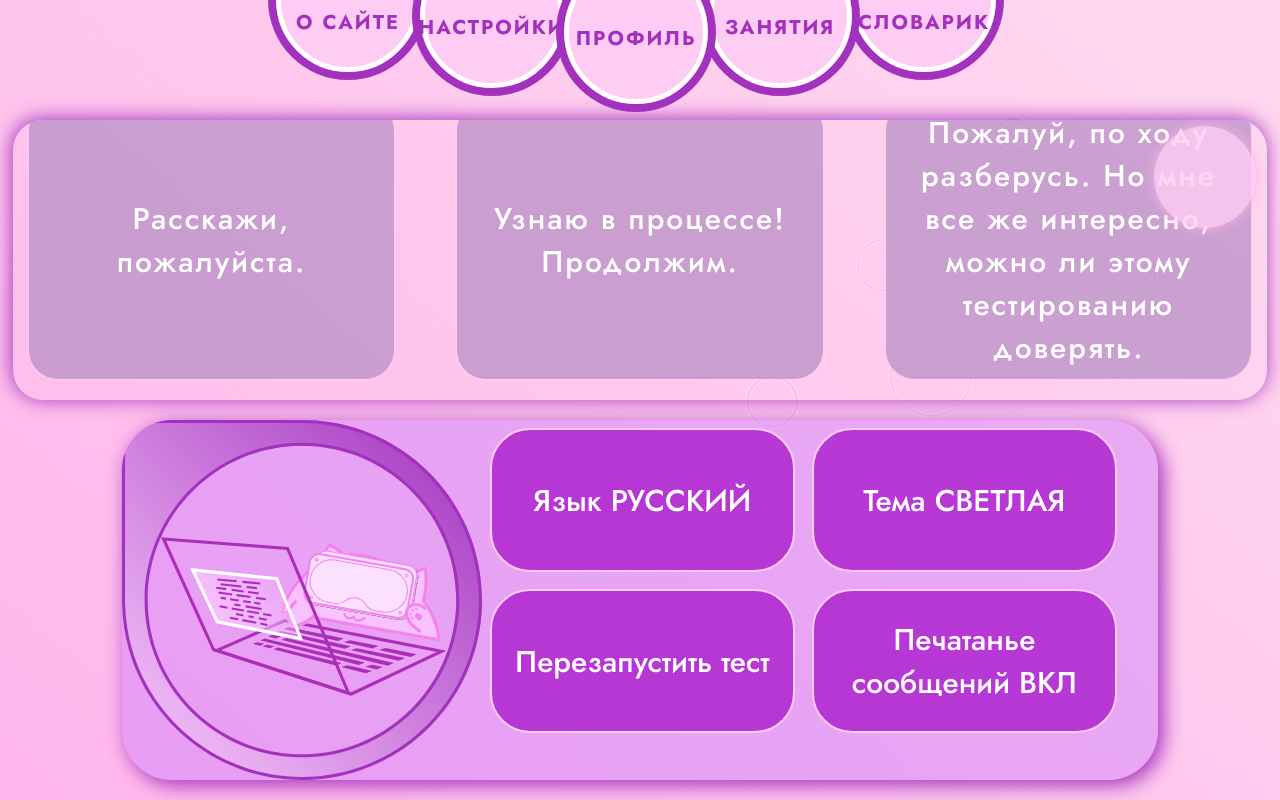
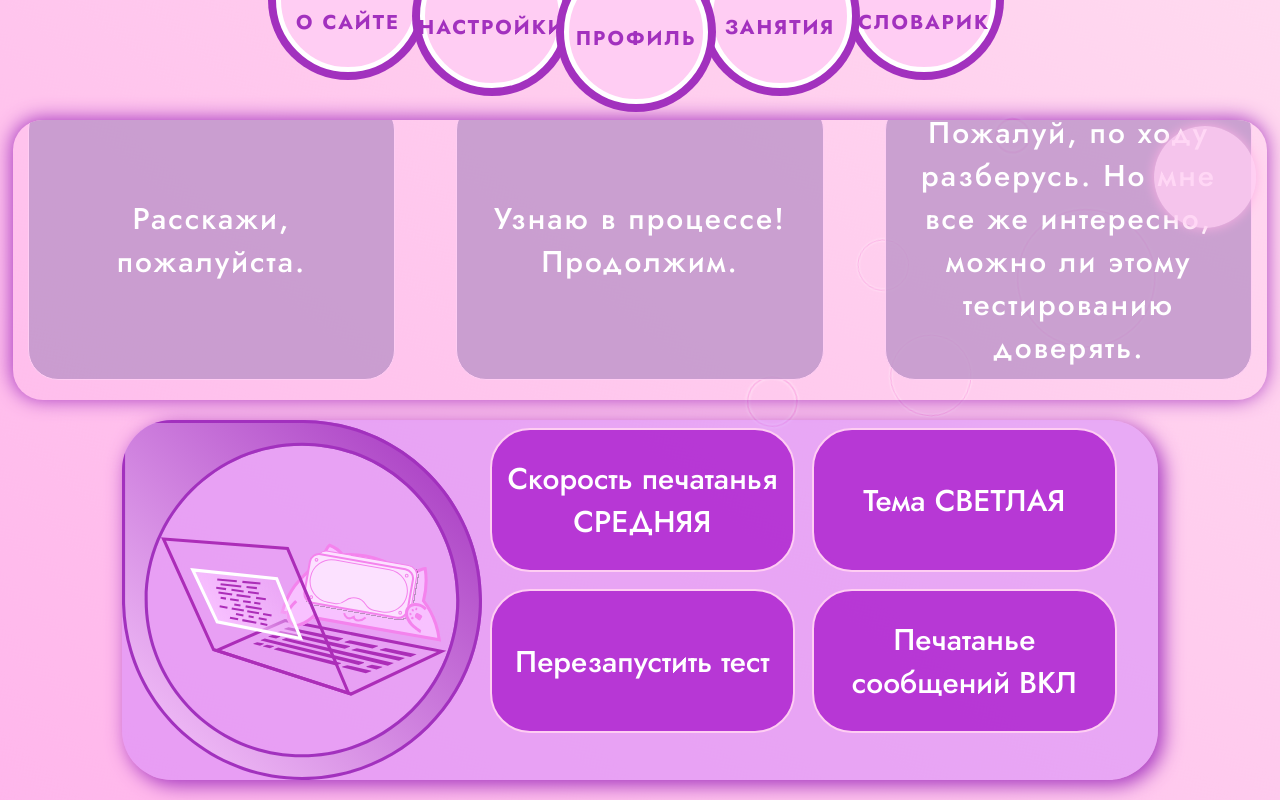
Before and after one commit to bambullbee/RUC, a React app: page / in a window 1280 px wide. Both pictures are taken after a click on the button "НАСТРОЙКИ". Shown: the top 800 px of the page. Built offline with nearby package versions, Linux system fonts and the light colour scheme.

Commit message:
Bugs was fixed, app was prepared for new feature of controlling typing speed

```diff
--- a/src/app/App.tsx
+++ b/src/app/App.tsx
@@ -24,12 +24,6 @@ const App = () => {
   const dispatch = useDispatch();
   useEffect(() => {
     function resizeHandler() {
-      //resizer works only with this console.log...
-      console.log(
-        window.innerWidth > 992,
-        window.innerWidth / window.innerHeight < 2,
-        currentLocation
-      );
       if (
         window.innerWidth > 992 &&
         window.innerWidth / window.innerHeight < 2
--- a/src/app/features/mainStateSlice.tsx
+++ b/src/app/features/mainStateSlice.tsx
@@ -1,6 +1,4 @@
 import { createSlice, PayloadAction } from "@reduxjs/toolkit";
-
-import { initialMainState } from "@/shared/types";
 
 const body = document.querySelector("body");
 
@@ -12,10 +10,17 @@ if (theme === "dark") {
   body.classList.add("dark");
 }
 
+type initialMainState = {
+  theme: "dark" | "light";
+  personality: string;
+  typingSpeed: 0.5 | 1 | 1.5;
+  isTyping: boolean;
+};
+
 const initialState: initialMainState = {
   theme,
   personality: "human",
-  language: "russian",
+  typingSpeed: 1,
   isTyping: true,
 };
 
@@ -34,8 +39,12 @@ const mainStateSlice = createSlice({
     changePersonality(state, action: PayloadAction<string>) {
       state.personality = action.payload;
     },
-    changeLanguage(state, action: PayloadAction<"russian" | "kitties">) {
-      state.language = action.payload;
+    changeTypingSpeed(state) {
+      if (state.typingSpeed === 1.5) {
+        state.typingSpeed = 0.5;
+      } else {
+        state.typingSpeed += 0.5;
+      }
     },
     changeIsTyping(state, action: PayloadAction<boolean>) {
       state.isTyping = action.payload;
@@ -46,8 +55,8 @@ const mainStateSlice = createSlice({
 export const {
   changeTheme,
   changeIsTyping,
-  changeLanguage,
   changePersonality,
+  changeTypingSpeed,
 } = mainStateSlice.actions;
 
 export default mainStateSlice.reducer;
--- a/src/app/features/profileSlice.ts
+++ b/src/app/features/profileSlice.ts
@@ -65,7 +65,7 @@ const profileSlice = createSlice({
       ];
     },
     changeLoyalty(state, action: PayloadAction<number>) {
-      state.loyalty = action.payload;
+      state.loyalty += action.payload;
     },
     changeVisibility(state) {
       state.isVisible = !state.isVisible;
--- a/src/widgets/messanger/UI/Answer.tsx
+++ b/src/widgets/messanger/UI/Answer.tsx
@@ -8,7 +8,11 @@ import React, {
 import { processStringBySex } from "../features/processStringBySex";
 import { useDispatch, useSelector } from "react-redux";
 import { RootState } from "@/app/store";
-import { changeSex, changeSpecies } from "@/app/features/profileSlice";
+import {
+  changeLoyalty,
+  changeSex,
+  changeSpecies,
+} from "@/app/features/profileSlice";
 
 interface answerI {
   text: string;
@@ -74,6 +78,8 @@ const Answer = memo(
               if (extra) {
                 if (extra.t === "state") {
                   dispatch(extra.fn(extra.arg));
+                } else if (extra.t === "rate") {
+                  dispatch(changeLoyalty(extra.v));
                 }
               }
               if (extra?.t === "input" && species.length === 0) {
--- a/src/widgets/widget/UI/SettingsUI/LanguageButton.tsx
+++ b/src/widgets/widget/UI/SettingsUI/LanguageButton.tsx
@@ -1,23 +1,26 @@
 import { useDispatch, useSelector } from "react-redux";
 
-import { changeLanguage } from "@/app/features/mainStateSlice";
+import { changeTypingSpeed } from "@/app/features/mainStateSlice";
 import { RootState } from "@/app/store";
 
 const LanguageButton = () => {
-  const language = useSelector((state: RootState) => state.mainState.language);
+  const typingSpeed = useSelector(
+    (state: RootState) => state.mainState.typingSpeed
+  );
   const dispatch = useDispatch();
   return (
     <button
       className="sett-btn btn-display"
       onClick={() => {
-        if (language === "russian") {
-          dispatch(changeLanguage("kitties"));
-        } else {
-          dispatch(changeLanguage("russian"));
-        }
+        dispatch(changeTypingSpeed());
       }}
     >
-      Язык {language === "russian" ? "РУССКИЙ" : "КОТЯЧИЙ"}
+      Скорость печатанья{" "}
+      {typingSpeed === 1
+        ? "СРЕДНЯЯ"
+        : typingSpeed === 0.5
+        ? "НИЗКАЯ"
+        : "ВЫСОКАЯ"}
     </button>
   );
 };
--- a/src/widgets/widget/Widget.tsx
+++ b/src/widgets/widget/Widget.tsx
@@ -27,10 +27,7 @@ const Widget = memo(() => {
         <div className="phone-container">
           <div className="phone">
             <SvgS />
-            <Display
-              currentLocation={currentLocation}
-              applyInvisibilityMLGMode={applyInvisibilityMLGMode}
-            />
+            <Display applyInvisibilityMLGMode={applyInvisibilityMLGMode} />
           </div>
         </div>
       </div>
--- a/src/widgets/widget/components/Display.tsx
+++ b/src/widgets/widget/components/Display.tsx
@@ -3,15 +3,17 @@ import { memo } from "react";
 import DisplayMenu from "./DisplayMenu";
 import Settings from "./Settings";
 import BubbleDisplay from "./BubbleDisplay";
-import { currentLocation } from "@/shared/types";
+import { useSelector } from "react-redux";
+import { RootState } from "@/app/store";
 
 interface displayPropsI {
-  currentLocation: currentLocation;
   applyInvisibilityMLGMode: boolean;
 }
 
-const Display = memo(
-  ({ currentLocation, applyInvisibilityMLGMode }: displayPropsI) => {
+const Display = memo(({ applyInvisibilityMLGMode }: displayPropsI) => {
+  const currentLocation = useSelector(
+    (state: RootState) => state.currentLocation
+  );
   let entities;
   let style = applyInvisibilityMLGMode ? 0 : 1;
   if (currentLocation === "none") {
@@ -23,7 +25,6 @@ const Display = memo(
   }
 
   return <div className="display-bg">{entities}</div>;
-  }
-);
+});
 
 export default Display;
```
Also changed, not shown: src/shared/types.ts (+1 -8 lines). Lines whose indentation alone changed are shown as unchanged.
